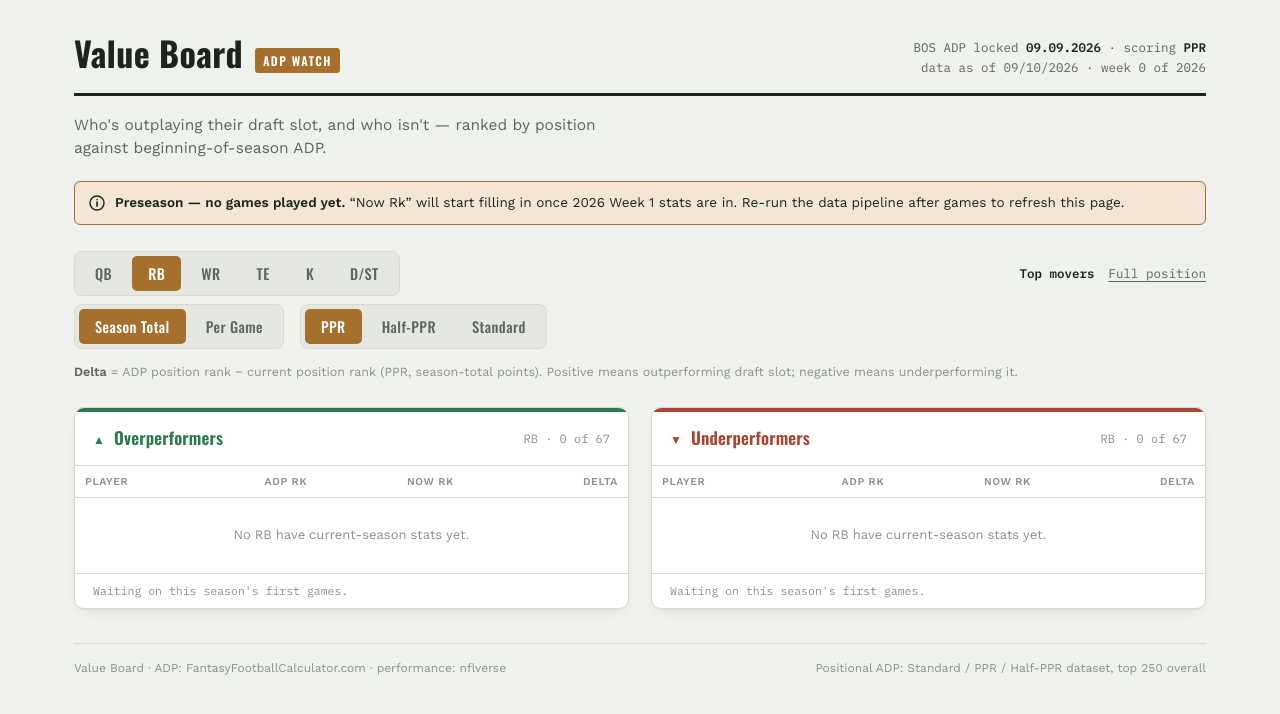
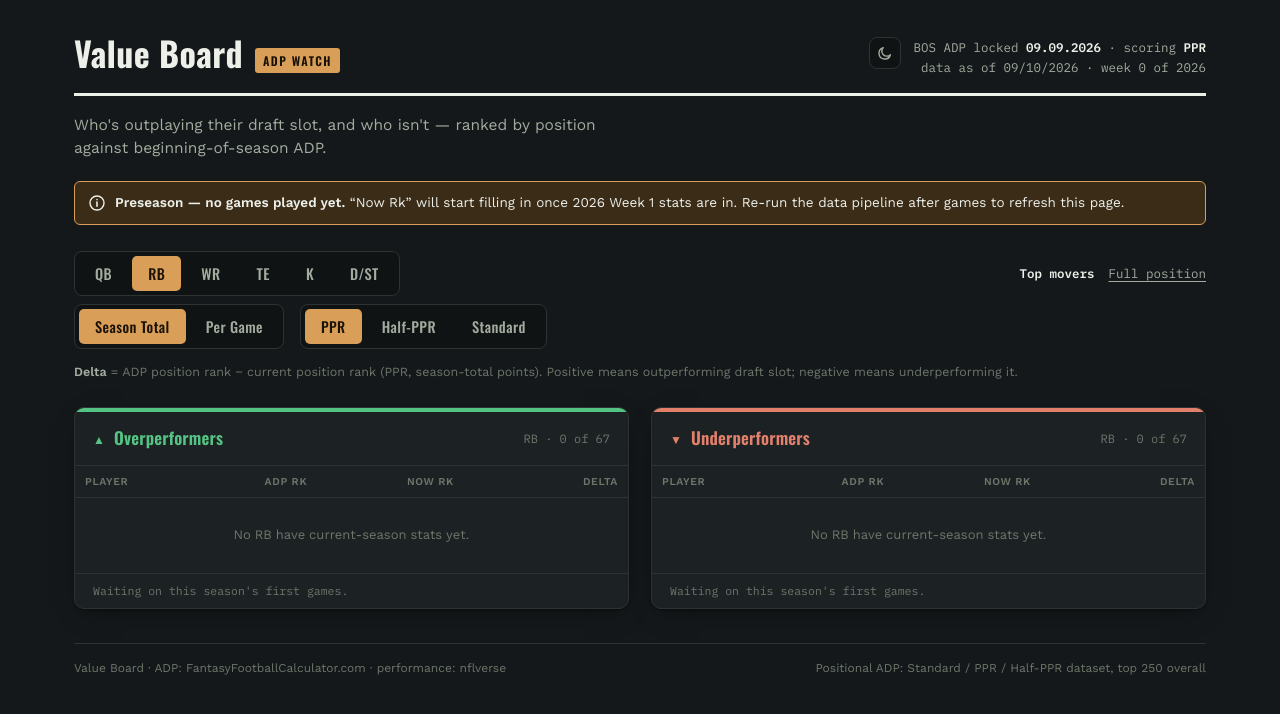
Before and after one commit to charliekrakauer/fantasy-draft-value, a plain HTML site: page docs/index.html in a window 1280 px wide. Drawn offline with nearby package versions, Linux system fonts and the light colour scheme.

Commit message:
Add light/dark theme toggle

```diff
--- a/docs/index.html
+++ b/docs/index.html
@@ -10,8 +10,51 @@
 <link rel="preconnect" href="https://fonts.googleapis.com">
 <link rel="preconnect" href="https://fonts.gstatic.com" crossorigin>
 <link rel="stylesheet" href="https://fonts.googleapis.com/css2?family=Oswald:wght@400;500;600;700&family=Work+Sans:wght@400;500;600&family=IBM+Plex+Mono:wght@400;500;600&display=swap">
+<script>
+  // Applies a saved theme choice BEFORE the page paints, so a visitor who
+  // previously picked Light doesn't see a flash of the (now-default) dark
+  // theme first. Dark itself needs no code here -- it's just what :root
+  // renders with no attribute set at all, see the CSS below. Deliberately
+  // synchronous and inline (not deferred/async) so it runs before layout.
+  (function () {
+    try {
+      if (localStorage.getItem("valueBoardTheme") === "light") {
+        document.documentElement.setAttribute("data-theme", "light");
+      }
+    } catch (e) {
+      // Private-browsing / storage-disabled: fall back to the dark default.
+    }
+  })();
+</script>
 <style>
+  /* Dark is the DEFAULT look (the bare :root block below), regardless of
+     the visitor's OS/browser color-scheme setting -- this is a deliberate
+     product choice (see the theme-toggle button in the masthead), not a
+     "respect system preference" setup. A visitor who explicitly picks
+     Light gets `data-theme="light"` stamped on <html> by the toggle
+     script near the bottom of this file, which is what the second block
+     below is for. */
   :root {
+    --paper: #14181a;
+    --paper-raised: #1c2124;
+    --paper-sunken: #101314;
+    --ink: #edefe9;
+    --ink-soft: #a2ac9f;
+    --ink-faint: #6d766a;
+    --line: #2c3330;
+    --accent: #d99e57;
+    --accent-ink: #1a1206;
+    --accent-tint: #3a2c17;
+    --good: #55c383;
+    --good-tint: #16281f;
+    --good-line: #2a4636;
+    --bad: #e2806c;
+    --bad-tint: #2f1c18;
+    --bad-line: #4a2c26;
+    --shadow: 0 1px 2px rgba(0,0,0,0.3), 0 8px 24px -10px rgba(0,0,0,0.5);
+  }
+
+  :root[data-theme="light"] {
     --paper: #eef1ec;
     --paper-raised: #ffffff;
     --paper-sunken: #e4e8e1;
@@ -29,48 +72,6 @@
     --bad-tint: #f5e6e2;
     --bad-line: #e0c1b8;
     --shadow: 0 1px 2px rgba(29,36,32,0.06), 0 6px 16px -8px rgba(29,36,32,0.12);
-  }
-
-  @media (prefers-color-scheme: dark) {
-    :root:not([data-theme="light"]) {
-      --paper: #14181a;
-      --paper-raised: #1c2124;
-      --paper-sunken: #101314;
-      --ink: #edefe9;
-      --ink-soft: #a2ac9f;
-      --ink-faint: #6d766a;
-      --line: #2c3330;
-      --accent: #d99e57;
-      --accent-ink: #1a1206;
-      --accent-tint: #3a2c17;
-      --good: #55c383;
-      --good-tint: #16281f;
-      --good-line: #2a4636;
-      --bad: #e2806c;
-      --bad-tint: #2f1c18;
-      --bad-line: #4a2c26;
-      --shadow: 0 1px 2px rgba(0,0,0,0.3), 0 8px 24px -10px rgba(0,0,0,0.5);
-    }
-  }
-
-  :root[data-theme="dark"] {
-    --paper: #14181a;
-    --paper-raised: #1c2124;
-    --paper-sunken: #101314;
-    --ink: #edefe9;
-    --ink-soft: #a2ac9f;
-    --ink-faint: #6d766a;
-    --line: #2c3330;
-    --accent: #d99e57;
-    --accent-ink: #1a1206;
-    --accent-tint: #3a2c17;
-    --good: #55c383;
-    --good-tint: #16281f;
-    --good-line: #2a4636;
-    --bad: #e2806c;
-    --bad-tint: #2f1c18;
-    --bad-line: #4a2c26;
-    --shadow: 0 1px 2px rgba(0,0,0,0.3), 0 8px 24px -10px rgba(0,0,0,0.5);
   }
 
   * { box-sizing: border-box; }
@@ -132,6 +133,12 @@
     transform: translateY(-2px);
   }
 
+  .masthead-right {
+    display: flex;
+    align-items: flex-start;
+    gap: 12px;
+  }
+
   .masthead-meta {
     text-align: right;
     font-family: "IBM Plex Mono", ui-monospace, monospace;
@@ -144,6 +151,40 @@
     color: var(--ink);
     font-weight: 600;
   }
+
+  /* ---------- Theme toggle ---------- */
+  /* One button, top-right of the masthead. It shows the icon for the
+     CURRENT mode (moon while dark, sun once switched to light) -- which
+     icon is visible is driven purely by the [data-theme] attribute via
+     CSS, so there's no risk of the two states drifting out of sync with
+     each other; script.js (bottom of this file) only ever flips the
+     attribute + localStorage, it never touches these icons directly. */
+  .theme-toggle {
+    flex: none;
+    width: 32px;
+    height: 32px;
+    display: inline-flex;
+    align-items: center;
+    justify-content: center;
+    background: var(--paper-sunken);
+    border: 1px solid var(--line);
+    border-radius: 8px;
+    color: var(--ink-soft);
+    cursor: pointer;
+    padding: 0;
+  }
+
+  .theme-toggle:hover { color: var(--ink); border-color: var(--ink-faint); }
+
+  .theme-toggle:focus-visible {
+    outline: 2px solid var(--accent);
+    outline-offset: 2px;
+  }
+
+  .theme-toggle .icon-sun { display: none; }
+  .theme-toggle .icon-moon { display: block; }
+  :root[data-theme="light"] .theme-toggle .icon-sun { display: block; }
+  :root[data-theme="light"] .theme-toggle .icon-moon { display: none; }
 
   .subhead {
     font-size: 15.5px;
@@ -425,9 +466,20 @@
       <h1>Value Board</h1>
       <span class="mark">ADP Watch</span>
     </div>
-    <div class="masthead-meta">
-      BOS ADP locked <strong id="lockDate">&mdash;</strong> &middot; scoring <strong id="scoringFormat">&mdash;</strong><br>
-      <span id="sourceLine">source &mdash;</span>
+    <div class="masthead-right">
+      <button type="button" class="theme-toggle" id="themeToggle" aria-label="Switch to light mode" aria-pressed="false">
+        <svg class="icon-sun" width="16" height="16" viewBox="0 0 16 16" fill="none" aria-hidden="true">
+          <circle cx="8" cy="8" r="3.3" stroke="currentColor" stroke-width="1.4"/>
+          <path d="M8 1.3v1.7M8 13v1.7M1.3 8h1.7M13 8h1.7M3.4 3.4l1.2 1.2M11.4 11.4l1.2 1.2M12.6 3.4l-1.2 1.2M4.6 11.4l-1.2 1.2" stroke="currentColor" stroke-width="1.4" stroke-linecap="round"/>
+        </svg>
+        <svg class="icon-moon" width="16" height="16" viewBox="0 0 16 16" fill="none" aria-hidden="true">
+          <path d="M13.4 9.7A5.8 5.8 0 1 1 6.3 2.6a4.6 4.6 0 0 0 7.1 7.1Z" stroke="currentColor" stroke-width="1.4" stroke-linejoin="round"/>
+        </svg>
+      </button>
+      <div class="masthead-meta">
+        BOS ADP locked <strong id="lockDate">&mdash;</strong> &middot; scoring <strong id="scoringFormat">&mdash;</strong><br>
+        <span id="sourceLine">source &mdash;</span>
+      </div>
     </div>
   </div>
 
@@ -623,6 +675,39 @@
     btn.addEventListener("click", () => { scope = btn.dataset.scope; render(); });
   });
 
+  // ---- Light/dark theme toggle ---------------------------------------------
+  // Dark is the default (see the <script> above and the bare :root block in
+  // the CSS) -- this button is the only way to switch to light, and the
+  // choice is remembered per-browser via localStorage. The sun/moon icon
+  // swap itself is pure CSS (keyed off [data-theme]); this handler only
+  // flips the attribute, persists it, and keeps the button's aria state
+  // (screen readers/automated tooling can't read the CSS-only icon swap)
+  // in sync.
+  const themeToggleBtn = document.getElementById("themeToggle");
+  function currentTheme() {
+    return document.documentElement.getAttribute("data-theme") === "light" ? "light" : "dark";
+  }
+  function updateThemeToggleLabel() {
+    const isLight = currentTheme() === "light";
+    themeToggleBtn.setAttribute("aria-pressed", isLight ? "true" : "false");
+    themeToggleBtn.setAttribute("aria-label", isLight ? "Switch to dark mode" : "Switch to light mode");
+  }
+  themeToggleBtn.addEventListener("click", () => {
+    const next = currentTheme() === "light" ? "dark" : "light";
+    // "dark" is stored by simply removing the attribute/key, since dark is
+    // what :root already renders with nothing set -- keeps the saved value
+    // and the CSS default from ever being able to disagree with each other.
+    if (next === "dark") {
+      document.documentElement.removeAttribute("data-theme");
+      try { localStorage.removeItem("valueBoardTheme"); } catch (e) {}
+    } else {
+      document.documentElement.setAttribute("data-theme", "light");
+      try { localStorage.setItem("valueBoardTheme", "light"); } catch (e) {}
+    }
+    updateThemeToggleLabel();
+  });
+  updateThemeToggleLabel();
+
   function deltaChip(delta) {
     const cls = delta > 0 ? "pos" : delta < 0 ? "neg" : "zero";
     const arrow = delta > 0 ? "▲" : delta < 0 ? "▼" : "–";
```
